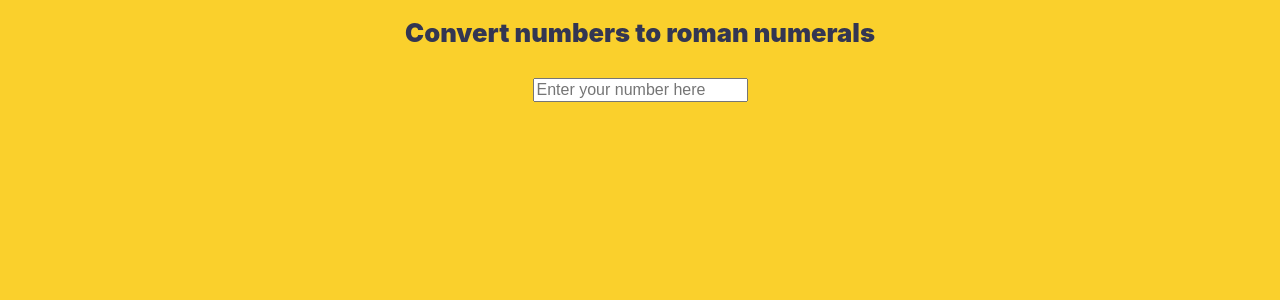
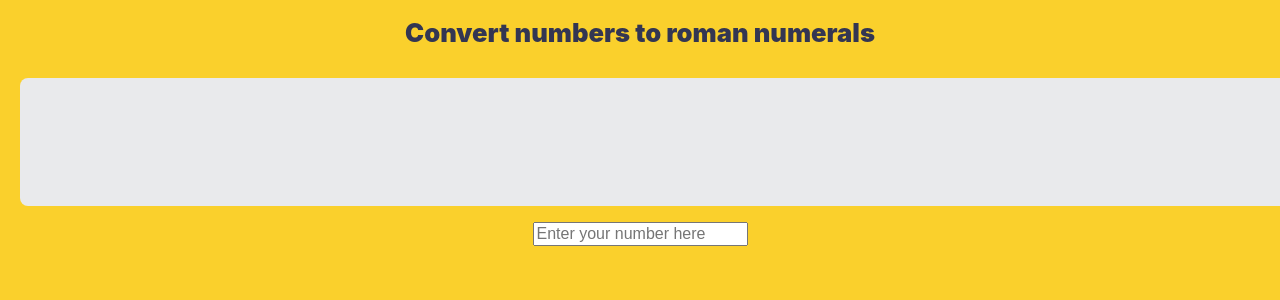
Before and after one commit to thislekan/glowing-octo-palm-tree, a Next.js app: page / in a window 1280 px wide. Shown: the top 300 px of the page. Built offline with nearby package versions, Linux system fonts and the light colour scheme.

Commit message:
- add styles to output component

```diff
--- a/components/output/output.tsx
+++ b/components/output/output.tsx
@@ -2,6 +2,7 @@ import { OutputComponentProps } from "./interface";
 import { useEffect, useState } from "react";
 import { numeralsMap } from "@/utils/constants";
 import { OnlyKeys } from "@/utils/interface";
+import style from "@/styles/output.module.scss";
 
 export const OutputComponent = ({ numbers }: OutputComponentProps) => {
   const [romanNumerals, setRomanNumerals] = useState("");
@@ -29,10 +30,10 @@ export const OutputComponent = ({ numbers }: OutputComponentProps) => {
   }, [numbers]);
 
   return (
-    <div className="output">
-      <div className="output__wrapper">
-        <div className="output__wrapper__panel">
-          <p className="output-panel">{romanNumerals}</p>
+    <div className={style.output}>
+      <div className={style.output__wrapper}>
+        <div className={style.output__wrapper__panel}>
+          <p className={style.outputPanel}>{romanNumerals}</p>
         </div>
       </div>
     </div>
```
